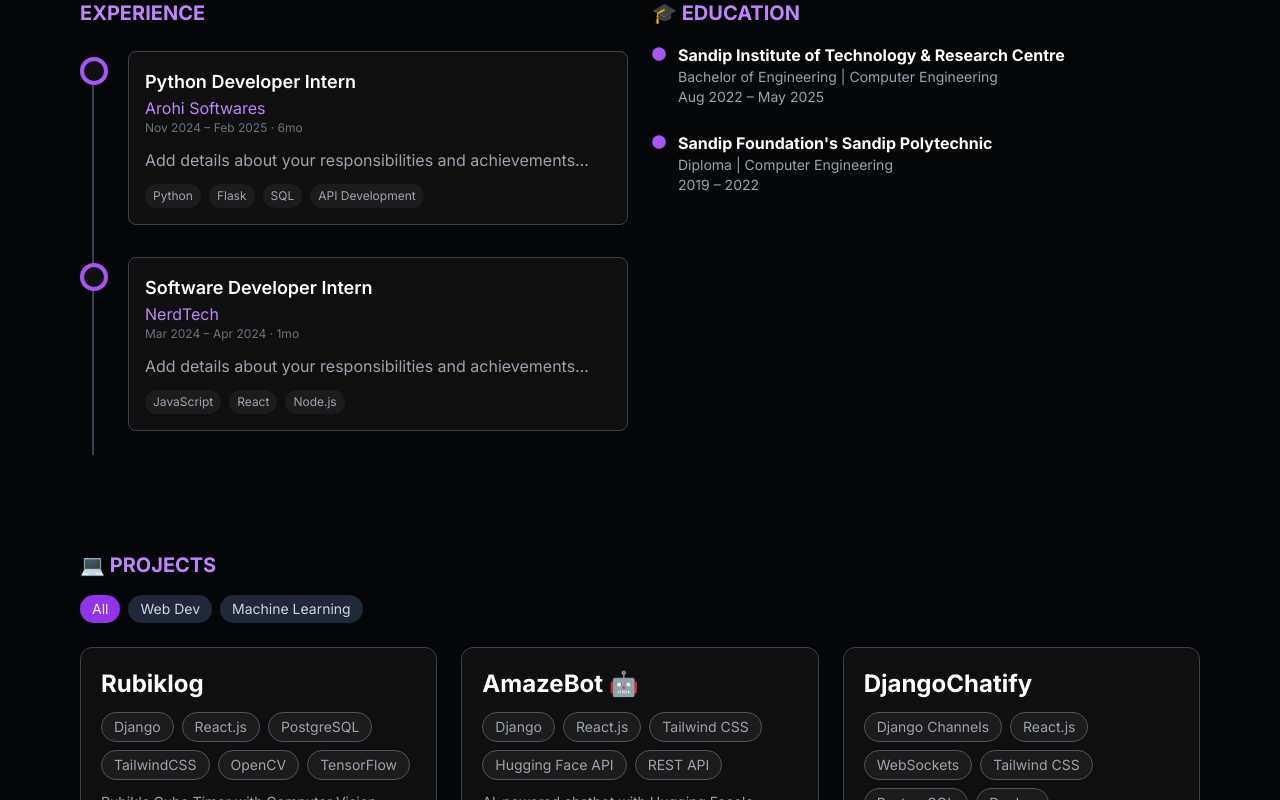
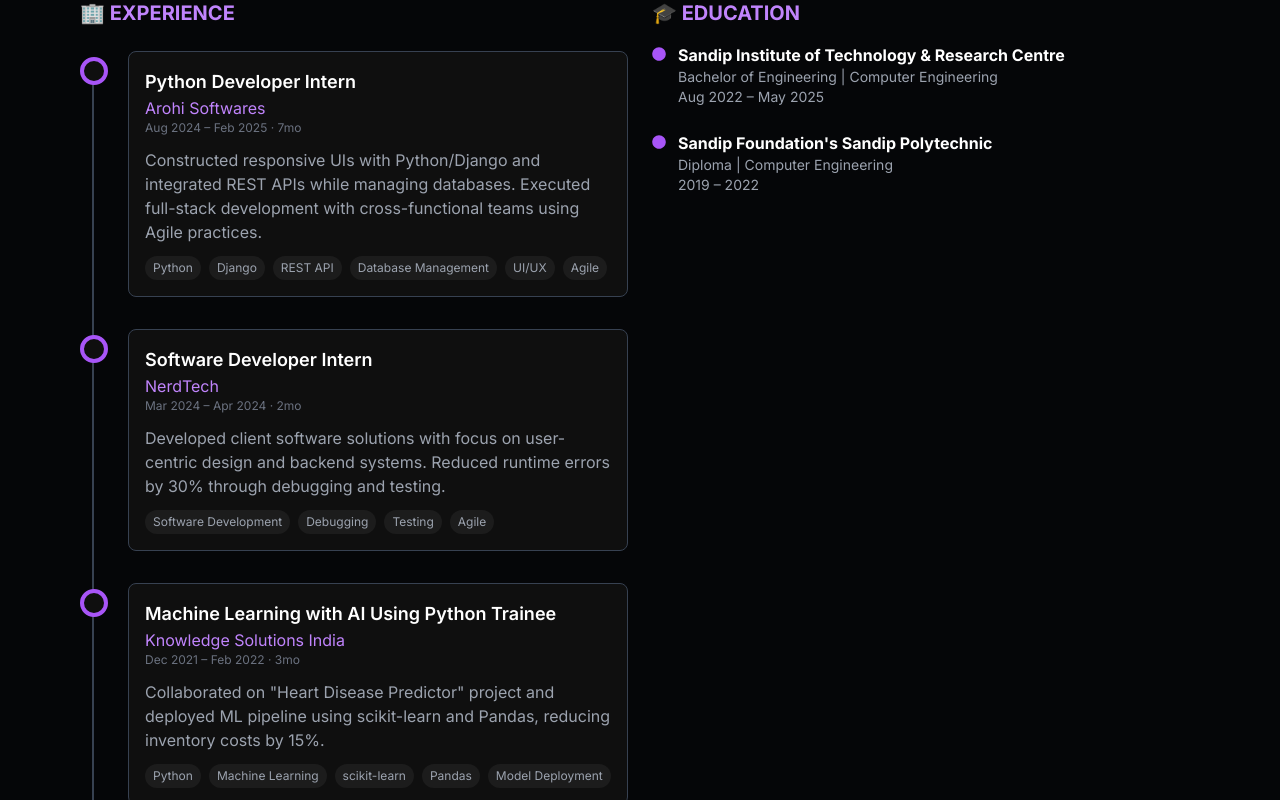
Before and after one commit to shreyuu/Portfolio, a React (Create React App) app: page / in a window 1280 px wide. Shown: the part 780-1580 px from the top of the page. Built offline with nearby package versions, Linux system fonts and the light colour scheme.

Commit message:
feat: Update Experience section with detailed roles, descriptions, and skills

```diff
--- a/src/components/Experience.jsx
+++ b/src/components/Experience.jsx
@@ -9,17 +9,24 @@
     {
       role: 'Python Developer Intern',
       company: 'Arohi Softwares',
-      period: 'Nov 2024 – Feb 2025 · 6mo',
-      description: 'Add details about your responsibilities and achievements...',
-      skills: ['Python', 'Flask', 'SQL', 'API Development'],
+      period: 'Aug 2024 – Feb 2025 · 7mo',
+      description: 'Constructed responsive UIs with Python/Django and integrated REST APIs while managing databases. Executed full-stack development with cross-functional teams using Agile practices.',
+      skills: ['Python', 'Django', 'REST API', 'Database Management', 'UI/UX', 'Agile'],
     },
     {
       role: 'Software Developer Intern',
       company: 'NerdTech',
-      period: 'Mar 2024 – Apr 2024 · 1mo',
-      description: 'Add details about your responsibilities and achievements...',
-      skills: ['JavaScript', 'React', 'Node.js'],
+      period: 'Mar 2024 – Apr 2024 · 2mo',
+      description: 'Developed client software solutions with focus on user-centric design and backend systems. Reduced runtime errors by 30% through debugging and testing.',
+      skills: ['Software Development', 'Debugging', 'Testing', 'Agile'],
     },
+    {
+      role: 'Machine Learning with AI Using Python Trainee',
+      company: 'Knowledge Solutions India',
+      period: 'Dec 2021 – Feb 2022 · 3mo',
+      description: 'Collaborated on "Heart Disease Predictor" project and deployed ML pipeline using scikit-learn and Pandas, reducing inventory costs by 15%.',
+      skills: ['Python', 'Machine Learning', 'scikit-learn', 'Pandas', 'Model Deployment'],
+    }
   ];
 
   return (
@@ -34,7 +41,7 @@
         className="text-xl font-bold text-purple-400 mb-6"
         variants={fadeInUp}
       >
-        EXPERIENCE
+        🏢 EXPERIENCE
       </motion.h2>
 
       <div className="relative">
```
